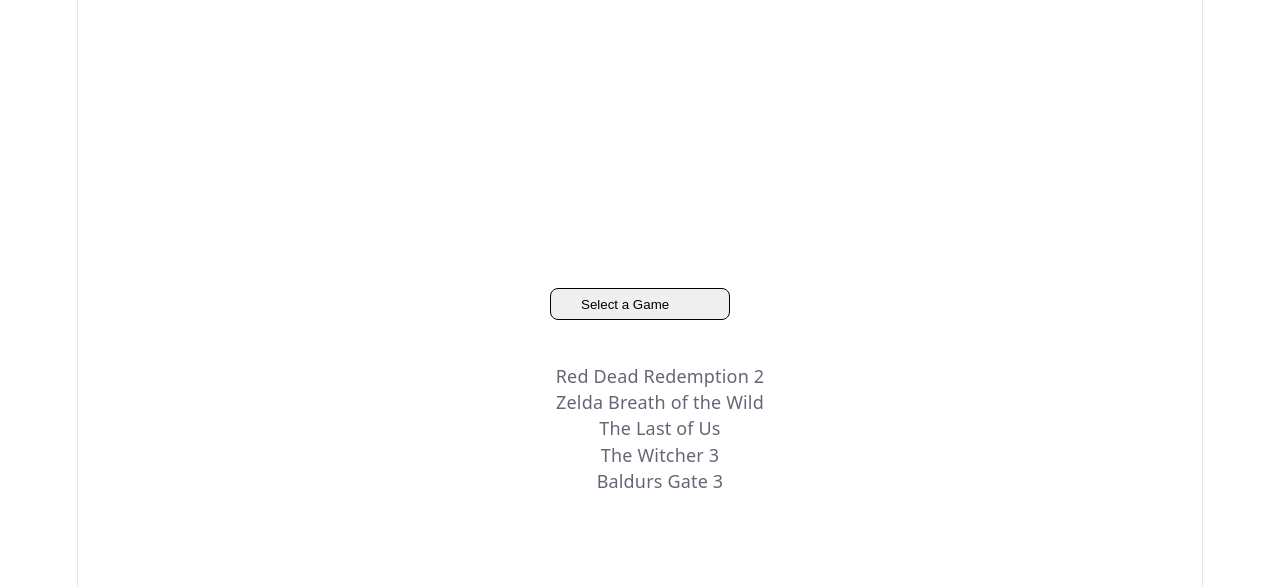
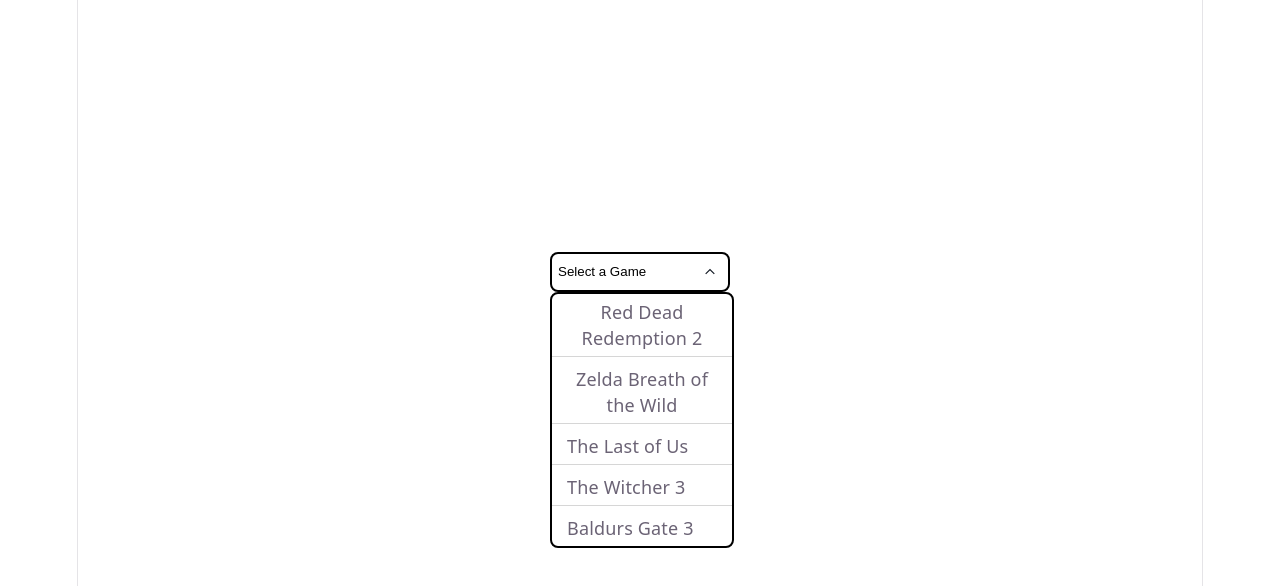
Before and after one commit to JorgeCamara/roadmapsh-frontend, a React (Vite) app in the folder Custom Dropdown/: page / in a window 1280 px wide. Both pictures are taken after a click on the button "Select a Game". Shown: the top 586 px of the page. Built offline with nearby package versions, Linux system fonts and the light colour scheme.

Commit message:
Added icon to dropdown and new styles

```diff
--- a/Custom Dropdown/src/components/custom-dropdown/dropdown/CustomDropdown.module.css
+++ b/Custom Dropdown/src/components/custom-dropdown/dropdown/CustomDropdown.module.css
@@ -1,20 +1,55 @@
+.customDropdown{
+    position: relative;
+    flex: 0 0 auto;
+    width: 180px;
+}
+
 .dropdownSelectorContainer{
-    /* flex: 1; */
+    display: flex;
+    /* position: absolute; */
+    align-items: center;
+    /* flex: 0 0 auto; */
+    align-self: center;
+
+    box-sizing: border-box;
+    /* width: 180px; */
+    width: 100%;
+    height: 40px;
+
+    border: 2px solid black;
+    cursor: pointer;
+    border-radius: 8px;
+    background-color: white;
+}
+
+.dropdownContent{
     display: flex;
     align-items: center;
-    width: 180px;
-    border: 1px solid black;
-    cursor: pointer;
-    padding: 5px 15px;
-    height: 32px;
-    border-radius: 8px;
-    justify-content: flex-start;
+    justify-content: space-between;
 
-    .dropdownLabel{
-        margin: 5px 15px;
+    width: 100%;
+    min-width: 0;
+
+    > img{
+       display: inline;
+        flex: 0 0 16px;
+
+        width: 24px;
+        height: 24px;
     }
 }
 
-.customDropdownOptionList{
+.dropdownLabel{
+    min-width: 0;
+    margin: 0;
+
+    overflow: hidden;
+    text-overflow: ellipsis;
+    white-space: nowrap;
+}
+
+/* .customDropdownOptionList{
+    display: block;
     list-style-type: none;
-}
+    position: relative;
+} */
--- a/Custom Dropdown/src/components/custom-dropdown/dropdown/CustomDropdown.tsx
+++ b/Custom Dropdown/src/components/custom-dropdown/dropdown/CustomDropdown.tsx
@@ -1,9 +1,10 @@
 import { useState } from "react";
 import DropdownOptionList from '@components/custom-dropdown/option-list/DropdownOptionList';
+import ChevronDown from '@/components/icons/chevron-down/ChevronDown';
+import ChevronUp from "@/components/icons/chevron-up/ChevronUp";
 import type { dropdownOptionIntf, CustomDropdownProps } from '@components/custom-dropdown/option-list/DropdownOptionList.types';
+import DROPDOWN_CONSTANTS from '@components/custom-dropdown/dropdown/DropdownConstants';
 import styles from '@components/custom-dropdown/dropdown/CustomDropdown.module.css';
-
-const DEFAULT_PLACEHOLDER = "Choose your option";
 
 function CustomDropdown (props: CustomDropdownProps) {
     const [isOpen, setIsOpen] = useState(false);
@@ -14,12 +15,15 @@ function CustomDropdown (props: CustomDropdownProps) {
     };
 
     return (
-        <>
+        <div className={styles.customDropdown}>
             <button
                 className={styles.dropdownSelectorContainer}
                 onClick={() => setIsOpen(!isOpen)}
             >
-                <span className={styles.dropdownLabel}>{props.placeholder || DEFAULT_PLACEHOLDER}</span>
+                <span className={styles.dropdownContent}>
+                    <span className={styles.dropdownLabel}>{props.placeholder || DROPDOWN_CONSTANTS.defaultPlaceholder}</span>
+                    {isOpen ? <ChevronUp /> : <ChevronDown />}
+                </span>
             </button>
             {isOpen &&
                 (<DropdownOptionList
@@ -28,7 +32,7 @@ function CustomDropdown (props: CustomDropdownProps) {
                 />
                 )
             }
-        </>
+        </div>
     );
 }
 
--- /dev/null
+++ b/Custom Dropdown/src/components/custom-dropdown/dropdown/DropdownConstants.ts
@@ -0,0 +1,5 @@
+const DROPDOWN_CONSTANTS = {
+    defaultPlaceholder: "Choose your option",
+} as const;
+
+export default DROPDOWN_CONSTANTS;
--- /dev/null
+++ b/Custom Dropdown/src/components/custom-dropdown/option-list/DropdownOptionList.module.css
@@ -0,0 +1,38 @@
+.optionListContainer{
+    display: flex;
+    flex: 1;
+    position: relative;
+
+    min-width: 100%;
+
+    border: 2px solid black;
+    border-radius: 8px;
+}
+
+.optionListContent{
+    display: flex;
+    flex-direction: column;
+    justify-content: center;
+    align-items: center;
+    gap: 4px;
+
+    padding: 0;
+    margin: 0;
+
+    list-style: none;
+    list-style-type: none;
+
+    > li:not(:last-child) {
+        border-bottom: 1px solid #d6d6d6;
+    }
+}
+
+.optionListItems {
+    display: flex;
+    padding: 5px 15px;
+    width: 100%;
+    justify-content: flex-start;
+    box-sizing: border-box;
+
+
+}
--- a/Custom Dropdown/src/components/custom-dropdown/option-list/DropdownOptionList.tsx
+++ b/Custom Dropdown/src/components/custom-dropdown/option-list/DropdownOptionList.tsx
@@ -1,12 +1,16 @@
 import type { DropdownOptionListIntf, dropdownOptionIntf } from "@components/custom-dropdown/option-list/DropdownOptionList.types";
-import styles from '@components/custom-dropdown/dropdown/CustomDropdown.module.css';
+import styles from '@components/custom-dropdown/option-list/DropdownOptionList.module.css';
 
 function DropdownOptionList (props: DropdownOptionListIntf) {
     return (
-        <div>
-            <ul className={`${styles.customDropdownOptionList}`}>
+        <div className={styles.optionListContainer}>
+            <ul className={styles.optionListContent}>
                 {(props.optionList || []).map((option: dropdownOptionIntf) =>
-                    <li key={option.key} onClick={() => props.onOptionSelected(option)}>
+                    <li
+                        key={option.key}
+                        onClick={() => props.onOptionSelected(option)}
+                        className={styles.optionListItems}
+                    >
                         {option.name}
                     </li>
                 )}
--- a/Custom Dropdown/src/components/custom-dropdown/dropdown-arrow/DropdownArrow.tsx
+++ b/Custom Dropdown/src/components/icons/chevron-down/ChevronDown.tsx
@@ -3,10 +3,10 @@ import '@containers/icon/IconContainer';
 import IconContainer from '@containers/icon/IconContainer';
 import { ICONS } from '@containers/icon/Icon';
 
-function DropdownArrow () {
+function ChevronDown () {
    return (
     <IconContainer iconName={ICONS.chevronDown}></IconContainer>
    )
 }
 
-export default DropdownArrow;
+export default ChevronDown;
--- /dev/null
+++ b/Custom Dropdown/src/components/icons/chevron-up/ChevronUp.tsx
@@ -0,0 +1,11 @@
+import '@containers/icon/IconContainer';
+import IconContainer from '@containers/icon/IconContainer';
+import { ICONS } from '@containers/icon/Icon';
+
+function ChevronUp () {
+   return (
+    <IconContainer iconName={ICONS.chevronUp}></IconContainer>
+   )
+}
+
+export default ChevronUp;
--- a/Custom Dropdown/src/containers/dropdown/DropdownConstants.ts
+++ b/Custom Dropdown/src/containers/dropdown/DropdownConstants.ts
@@ -24,8 +24,9 @@ const SELECT_GAME_OPTIONS = [
       name: 'Baldurs Gate 3',
       value: 'Baldurs Gate 3',
     },
-  ];
+];
 
 export const DROPDOWN_CONSTANTS = {
     initialOptions: SELECT_GAME_OPTIONS,
+    defaultPlaceholder: "Select a Game",
 } as const;
--- a/Custom Dropdown/src/containers/dropdown/DropdownSelector.tsx
+++ b/Custom Dropdown/src/containers/dropdown/DropdownSelector.tsx
@@ -4,15 +4,15 @@ import type { dropdownOptionIntf } from "@components/custom-dropdown/option-list
 import { DROPDOWN_CONSTANTS } from '@containers/dropdown/DropdownConstants';
 
 function DropdownSelector () {
-    const [selectedGame, setSelectedGame] = useState<undefined | string>(undefined);
+    const [selectedGame, setSelectedGame] = useState<undefined | dropdownOptionIntf>(undefined);
     console.log(selectedGame);
 
     const checkIsOptionSelected = (optionKey: string) => {
-        return selectedGame === optionKey;
+        return selectedGame?.key === optionKey;
     };
 
     const updateDropdownSelection = (selectedOption: dropdownOptionIntf) => {
-        setSelectedGame(selectedOption.key);
+        setSelectedGame(selectedOption);
     }
 
     const dropdownOptions = (DROPDOWN_CONSTANTS.initialOptions || []).map((originalOption: dropdownOptionIntf) => {
@@ -22,11 +22,15 @@ function DropdownSelector () {
         }
     });
 
+    const getPlaceholderValue = () => {
+      return selectedGame ? selectedGame.name : DROPDOWN_CONSTANTS.defaultPlaceholder;
+    }
+
     return (
     <>
       <section id="center">
         <CustomDropdown
-          placeholder="Select a Game"
+          placeholder={getPlaceholderValue()}
           dropdownOptions={dropdownOptions}
           updateDropdownSelection={updateDropdownSelection}
         />
--- a/Custom Dropdown/src/containers/icon/IconContainer.tsx
+++ b/Custom Dropdown/src/containers/icon/IconContainer.tsx
@@ -16,6 +16,7 @@ function IconContainer ({
     return (
         <img
             {...imageProps}
+            className='iconContainer'
             src={iconSource}
         />
     );
--- a/Custom Dropdown/src/index.css
+++ b/Custom Dropdown/src/index.css
@@ -60,6 +60,12 @@
   display: flex;
   flex-direction: column;
   box-sizing: border-box;
+
+  > ul {
+      margin: 0;
+      padding: 0;
+      list-style: none;
+  }
 }
 
 body {
```
Also changed, not shown: Custom Dropdown/src/components/custom-dropdown/option-item/OptionItem.tsx (added, +13 -0 lines).
